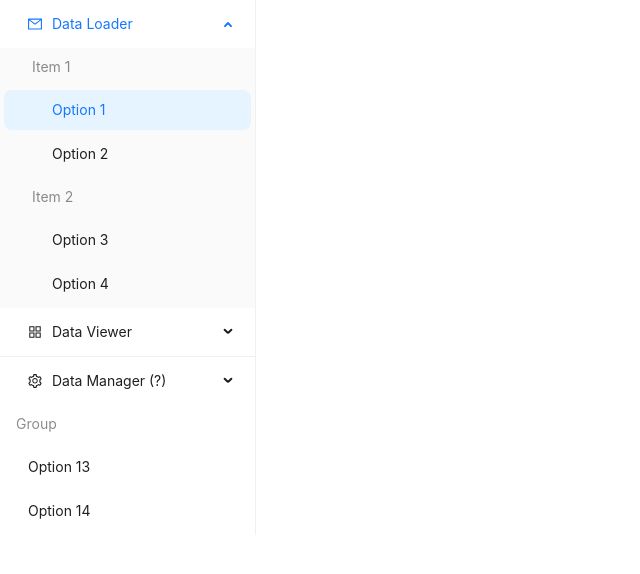
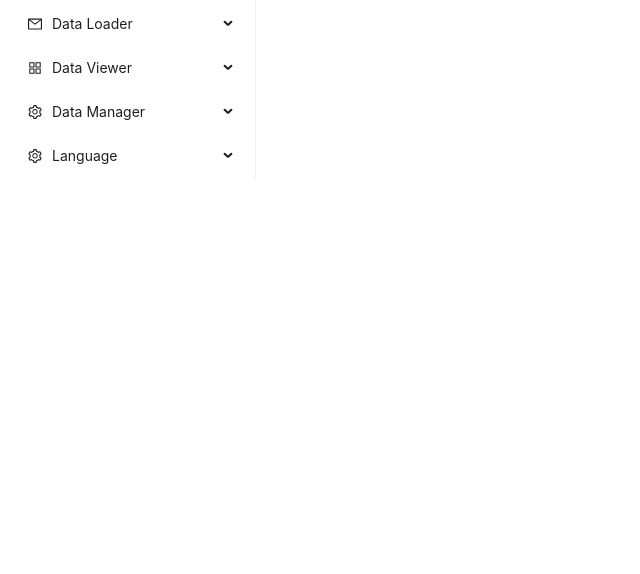
Before and after one commit to Pawel80256/noaa-dataservice, a React (Create React App) app in the folder noaa-dataservice-frontend/: page / in a window 1280 px wide. Shown: the top 574 px of the page, without its empty margins (0-640 px from the left). Built offline with nearby package versions, Linux system fonts and the light colour scheme.

Commit message:
menu component development

```diff
--- a/noaa-dataservice-frontend/package.json
+++ b/noaa-dataservice-frontend/package.json
@@ -11,8 +11,10 @@
     "@types/react": "^18.2.53",
     "@types/react-dom": "^18.2.18",
     "antd": "^5.14.0",
+    "i18next": "^23.8.2",
     "react": "^18.2.0",
     "react-dom": "^18.2.0",
+    "react-i18next": "^14.0.3",
     "react-scripts": "5.0.1",
     "typescript": "^4.9.5",
     "web-vitals": "^2.1.4"
--- a/noaa-dataservice-frontend/src/components/common/MyMenu.tsx
+++ b/noaa-dataservice-frontend/src/components/common/MyMenu.tsx
@@ -1,9 +1,25 @@
-import {Menu, MenuProps} from "antd";
-import { AppstoreOutlined, MailOutlined, SettingOutlined } from '@ant-design/icons';
+import {Dropdown, Menu, MenuProps} from "antd";
+import {AppstoreOutlined, MailOutlined, SettingOutlined, GlobalOutlined } from '@ant-design/icons';
+import {useTranslation} from "react-i18next";
+import {useState} from "react";
 
 export const MyMenu = () => {
 
+    const{t, i18n} = useTranslation();
+    const [language, setLanguage] = useState("en");
+
+
     type MenuItem = Required<MenuProps>['items'][number];
+
+    const handleLanguageChange = (languageCode:string)  => {
+        i18n.changeLanguage(languageCode);
+    }
+    const onClick: MenuProps['onClick'] = (e) => {
+        if(e.key == 'en' || e.key == 'pl'){
+            handleLanguageChange(e.key);
+        }
+        console.log('click ', e);
+    };
 
     function getItem(
         label: React.ReactNode,
@@ -21,38 +37,53 @@ export const MyMenu = () => {
         } as MenuItem;
     }
 
+    const languages: MenuProps['items'] = [
+        getItem('English', 'en'),
+        getItem('Polish', 'pl')
+    ];
+
+    const languages2: MenuProps['items'] = [
+        getItem("English","en"),
+        getItem("Polish","pl")
+    ];
+
     const items: MenuProps['items'] = [
-        getItem('Data Loader', 'sub1', <MailOutlined />, [
-            getItem('Item 1', 'g1', null, [getItem('Option 1', '1'), getItem('Option 2', '2')], 'group'),
-            getItem('Item 2', 'g2', null, [getItem('Option 3', '3'), getItem('Option 4', '4')], 'group'),
+        getItem(t('DATA_LOADER'), 'dataLoader', <MailOutlined />, [
+            getItem(t('DATA_SETS'), 'datasets', null),
+            getItem(t('DATA_TYPES'), 'dataTypes', null),
+            getItem(t('LOCATION_CATEGORIES'), 'locationCategories', null),
+            getItem(t('LOCATIONS'), 'locations', null),
+            getItem(t('STATIONS'), 'stations', null),
+            getItem(t('MEASUREMENTS'), 'measurements', null),
         ]),
 
-        getItem('Data Viewer', 'sub2', <AppstoreOutlined />, [
-            getItem('Option 5', '5'),
-            getItem('Option 6', '6'),
-            getItem('Submenu', 'sub3', null, [getItem('Option 7', '7'), getItem('Option 8', '8')]),
+        getItem(t('DATA_VIEWER'), 'dataViewer', <AppstoreOutlined />, [
+            getItem('<in develompent>', 'inDevelopment1'),
         ]),
 
-        { type: 'divider' },
 
-        getItem('Data Manager (?)', 'sub4', <SettingOutlined />, [
-            getItem('Option 9', '9'),
-            getItem('Option 10', '10'),
-            getItem('Option 11', '11'),
-            getItem('Option 12', '12'),
+        getItem(t('DATA_MANAGER'), 'dataManager', <SettingOutlined />, [
+            getItem('<in develompent>', 'inDevelopment2')
         ]),
 
-        getItem('Group', 'grp', null, [getItem('Option 13', '13'), getItem('Option 14', '14')], 'group'),
+        getItem(t('LANGUAGE'), 'lang', <SettingOutlined />, [
+            getItem('English', 'en'),
+            getItem('Polski', 'pl')
+        ]),
+
     ];
 
+
     return (
+        <>
             <Menu
-            onClick={()=>console.log("klikniete")}
+                onClick={onClick}
                 style={{ width: 256 }}
                 defaultSelectedKeys={['1']}
                 defaultOpenKeys={['sub1']}
                 mode="inline"
                 items={items}
             />
+        </>
     )
 }
--- /dev/null
+++ b/noaa-dataservice-frontend/src/i18n.ts
@@ -0,0 +1,46 @@
+import i18n from 'i18next';
+import { initReactI18next } from 'react-i18next';
+import plLanguage from './i18n_languages/pl.json'
+import enLanguage from './i18n_languages/en.json'
+
+// const loadLocaleData = (locale:any) => {
+//     switch (locale) {
+//         case 'en':
+//             return import('./i18n_languages/en.json');
+//         case 'pl':
+//             return import('./i18n_languages/pl.json');
+//         default:
+//             return import('./i18n_languages/en.json');
+//     }
+// };
+
+const resources = {
+    en: {
+        translation: enLanguage
+    },
+    pl: {
+        translation: plLanguage
+    }
+};
+
+i18n
+    .use(initReactI18next)
+    .init({
+        resources
+        //     : {
+        //     en: {
+        //         translation: loadLocaleData('en'),
+        //     },
+        //     pl: {
+        //         translation: loadLocaleData('pl'),
+        //     },
+        // }
+        ,
+        lng: 'en',
+        // fallbackLng: 'en',
+        interpolation: {
+            escapeValue: false,
+        },
+    });
+
+export default i18n;
--- /dev/null
+++ b/noaa-dataservice-frontend/src/i18n_languages/en.json
@@ -0,0 +1,14 @@
+{
+  "DATA_LOADER": "Data Loader",
+  "DATA_SETS": "Datasets",
+  "DATA_TYPES": "Data types",
+  "LOCATION_CATEGORIES": "Location categories",
+  "LOCATIONS": "Locations",
+  "STATIONS": "Stations",
+  "MEASUREMENTS": "Measurements",
+
+  "DATA_VIEWER": "Data Viewer",
+  "DATA_MANAGER": "Data Manager",
+
+  "LANGUAGE": "Language"
+}
--- /dev/null
+++ b/noaa-dataservice-frontend/src/i18n_languages/pl.json
@@ -0,0 +1,14 @@
+{
+  "DATA_LOADER": "Data Loader",
+  "DATA_SETS": "Zbiory danych",
+  "DATA_TYPES": "Typy danych",
+  "LOCATION_CATEGORIES": "Kategorie lokalizacji",
+  "LOCATIONS": "Lokalizacje",
+  "STATIONS": "Stacje",
+  "MEASUREMENTS": "Pomiary",
+
+  "DATA_VIEWER": "Przegląd danych",
+  "DATA_MANAGER": "Menadźer danych",
+
+  "LANGUAGE": "Język"
+}
--- a/noaa-dataservice-frontend/src/index.tsx
+++ b/noaa-dataservice-frontend/src/index.tsx
@@ -3,6 +3,7 @@ import ReactDOM from 'react-dom/client';
 import './index.css';
 import App from './App';
 import reportWebVitals from './reportWebVitals';
+import './i18n';
 
 const root = ReactDOM.createRoot(
   document.getElementById('root') as HTMLElement
```
Also changed, not shown: 1 other file (tests, documents, lock files or other folders). Lines whose indentation alone changed are shown as unchanged.
